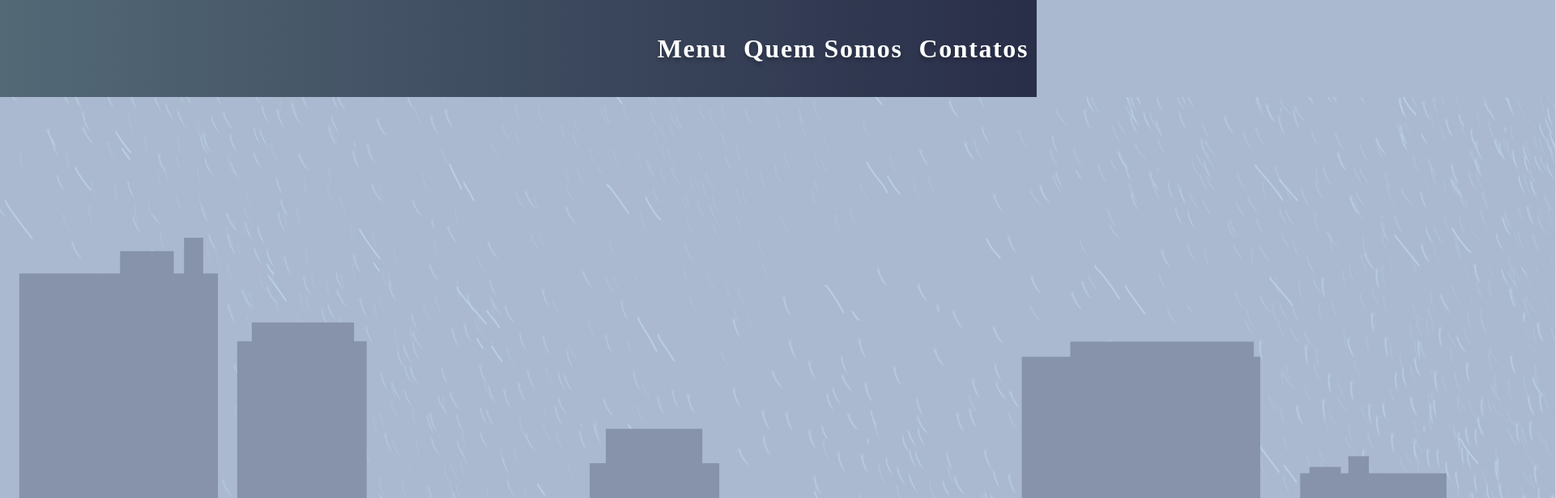
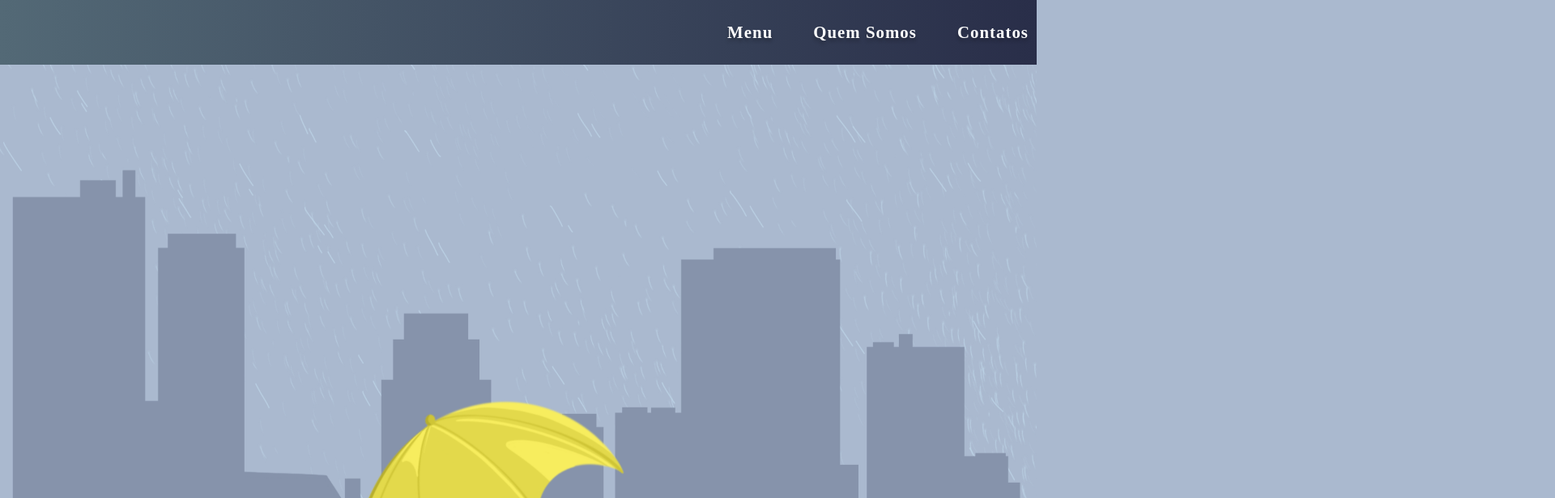
Before and after one commit to Blue260910/Site_Challenge, a plain HTML site: page index.html in a window 1280 px wide. Shown: the top 616 px of the page at 81% size, 1920 px wide, since content can reach past the window. Drawn offline with Linux system fonts and the light colour scheme.

Commit message:
Compatibilidade

```diff
--- a/JS/script.js
+++ b/JS/script.js
@@ -10,10 +10,10 @@ window.addEventListener("scroll", () => {
 
     Agua1.style.left = value * 1.8 + "px";
     Agua2.style.left = value * 5 + "px";
-    Agua2.style.top  = value * -0.2 + 120 + "px";
+    Agua2.style.top  = value * -0.2  + "px";
     Agua3.style.left = value * 4 + "px";
     Agua4.style.left = value * -2 + "px";
-    Agua5.style.top  = value * -0.1 + 120 + "px";
+    Agua5.style.top  = value * -0.1  + "px";
     Agua5.style.left = value * -0.3 + "px";
 
 });
--- a/Styles/styles.css
+++ b/Styles/styles.css
@@ -5,12 +5,13 @@
 
 body{
     background-color: #AAB9CF;
+    overflow-x: hidden;
 }
 
 .cabeçalho{
     position: absolute;
     width: 100%;
-    height: 120px;
+    height: 10vh;
     background: linear-gradient(90deg, #536976 0%, #292E49 100%);
 
     display: flex;
@@ -21,20 +22,23 @@ body{
 .cabeçalho ul {
     list-style: none;
     display: flex;
+    gap:30px;
 }
 
 .cabeçalho li {
     padding: 10px;
+}
+
+.cabeçalho a{
+    color: #FFFFFF;
+    text-decoration: none;
+    text-shadow: 0px 4px 4px rgba(0, 0, 0, 0.25);
     font-family: 'Alegreya Sans SC';
     font-style: normal;
     font-weight: 700;
-    font-size: 32px;
+    font-size: 1.3em;
     line-height: 38px;
     letter-spacing: 0.05em;
-
-    color: #FFFFFF;
-
-    text-shadow: 0px 4px 4px rgba(0, 0, 0, 0.25);
 }
 
 .banner{
@@ -42,14 +46,16 @@ body{
     display: flex;
     justify-content: center;
     align-items: center;
-    height: 1080px;
+    height: 100vh;
+    top: 10vh;
 }
 
 .banner img{
     position: absolute;
     left: 0;
-    top: 120px;
-
+    top: 0;
+    width: 100%;
+    height: 90vh;
 }
 
 
--- a/index.html
+++ b/index.html
@@ -12,9 +12,9 @@
     <header class="cabeçalho">
         <nav>
             <ul>
-                <li><a href=""></a>Menu</li>
-                <li><a href=""></a>Quem Somos</li>
-                <li><a href=""></a>Contatos</li>
+                <li><a href="www.google.com.br">Menu</a></li>
+                <li><a href="">Quem Somos</a></li>
+                <li><a href="">Contatos</a></li>
             </ul>
         </nav>
     </header>
```
